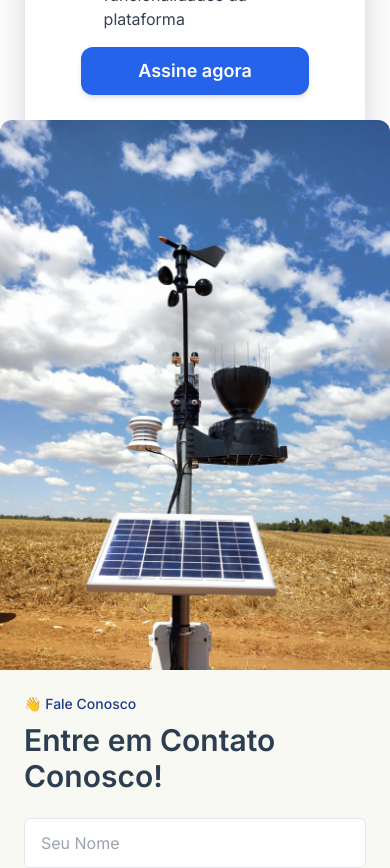
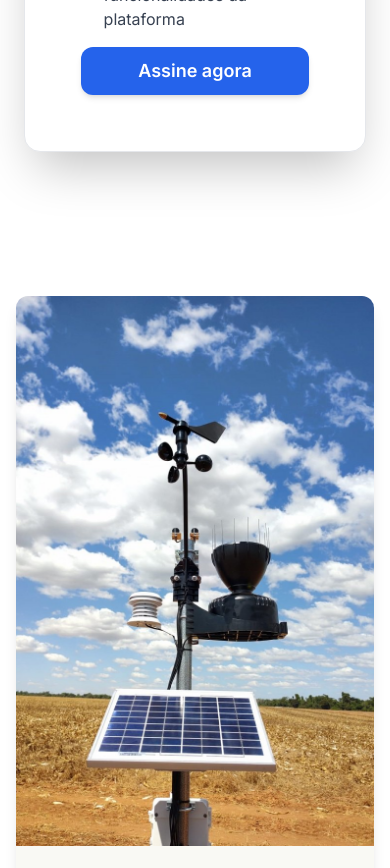
Before and after one commit to devPrates/agroclima, a Next.js app: page / in a window 390 px wide. Shown: the part 4780-5648 px from the top of the page. Built offline with nearby package versions, Linux system fonts and the light colour scheme.

Commit message:
feat: component contact upated

```diff
--- a/components/contact-section.tsx
+++ b/components/contact-section.tsx
@@ -3,10 +3,11 @@ import { Send } from "lucide-react"
 
 export default function ContactSection() {
   return (
-    <section className="w-full h-screen flex items-center justify-center py-4" id="contact">
-      <div className="rounded-xl shadow-lg overflow-hidden flex flex-col md:flex-row w-full max-w-6xl">
-        {/* Image section - fixed size */}
-        <div className="relative md:w-1/3 h-[550px]"> {/* Definindo altura fixa para imagem */}
+    <section className="w-full flex items-center justify-center py-4 px-4 md:px-0" id="contact">
+      <div className="container mx-auto my-8 md:my-0">
+        <div className="rounded-xl shadow-lg overflow-hidden flex flex-col md:flex-row w-full max-w-6xl mx-auto">
+          {/* Image section */}
+          <div className="relative md:w-1/3 h-[550px]">
             <Image
               src="/estacao-solar.jpeg"
               alt="Estação meteorológica AgroClima"
@@ -15,11 +16,13 @@ export default function ContactSection() {
             />
           </div>
 
-        {/* Form section - fixed size */}
-        <div className="p-6 md:p-10 md:w-2/3 bg-[#f9f9f4] h-[550px] flex flex-col justify-between"> {/* Definindo altura fixa para o formulário */}
+          {/* Form section */}
+          <div className="p-6 md:p-10 md:w-2/3 bg-[#f9f9f4] h-[550px] flex flex-col justify-between">
             <div className="mb-6 md:mb-8">
               <p className="text-[#1e3a8a] text-sm font-medium mb-2">👋 Fale Conosco</p>
-            <h2 className="text-3xl md:text-4xl font-semibold text-[#2c3e50]">Entre em Contato Conosco!</h2>
+              <h2 className="text-3xl md:text-4xl font-semibold text-[#2c3e50]">
+                Entre em Contato Conosco!
+              </h2>
             </div>
 
             <form className="space-y-4 flex-grow">
@@ -53,6 +56,7 @@ export default function ContactSection() {
             </form>
           </div>
         </div>
+      </div>
     </section>
   )
 }
```
Lines whose indentation alone changed are shown as unchanged.
